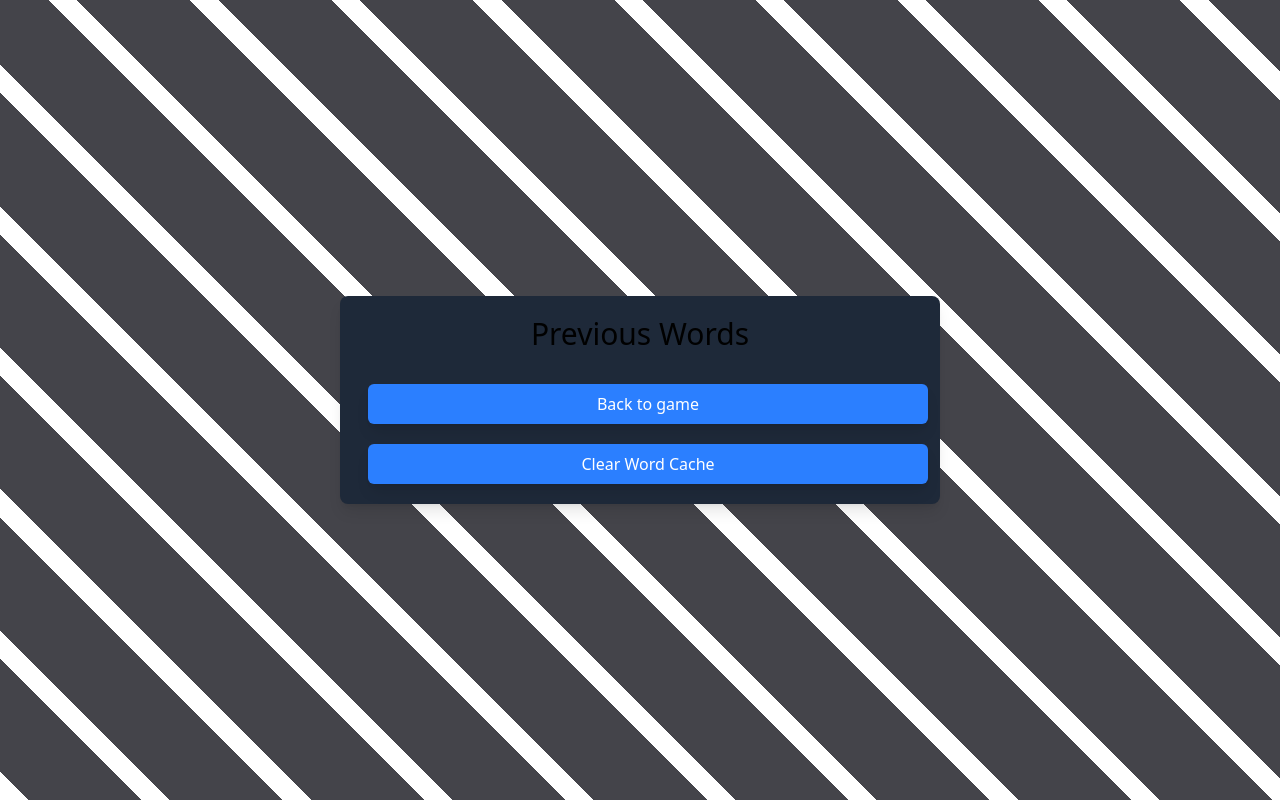
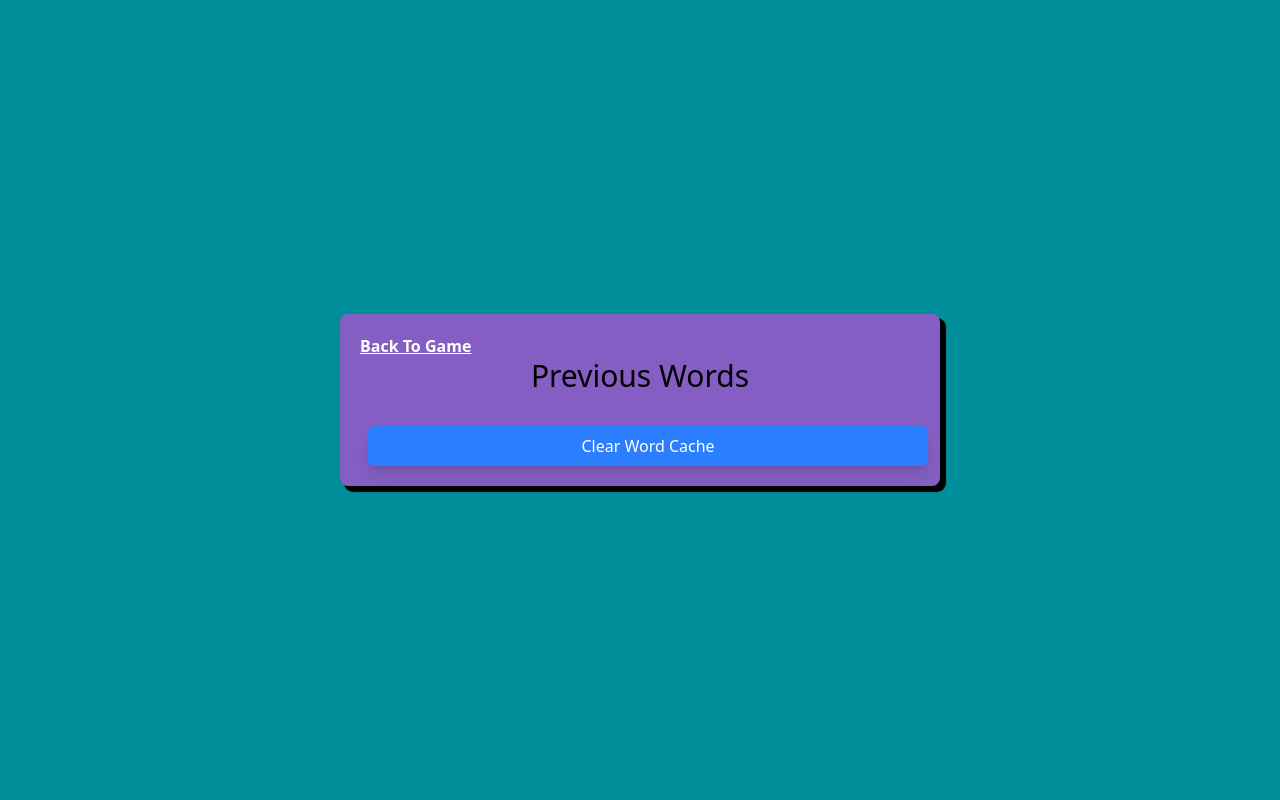
Before and after one commit to agriffi10/word-game-clone, a React (Vite) app: page / in a window 1280 px wide. Both pictures are taken after a click on the button "View Finished Words". Built offline with nearby package versions, Linux system fonts and the light colour scheme.

Commit message:
introducing style

```diff
--- a/src/App.css
+++ b/src/App.css
@@ -1,4 +1,15 @@
 @import "tailwindcss";
+
+@theme {
+  --color-primary: #845ec2;
+  --color-secondary: #ff6f91;
+  --color-tertiary: #008f7a;
+  --color-accent: #008e9b;
+  --color-invalid: #b0a8b9;
+  --color-found: #f9f871;
+  --color-correct: #00c9a7;
+  --shadow-thick: 5px 5px 1px 1px black;
+}
 
 main {
   display: flex;
@@ -10,11 +21,7 @@
   max-width: 800px;
   margin: auto;
 }
-.letter-columns {
-  background-color: #44444a;
-  opacity: 1;
-  background: repeating-linear-gradient( 45deg, #ffffff, #ffffff 20px, #44444a 20px, #44444a 100px );
-}
+
 
 .stage {
   position: relative;
--- a/src/App.tsx
+++ b/src/App.tsx
@@ -9,6 +9,7 @@
 import { Guess, WordData } from "./typing/components/AppTypes";
 import { GameViewState } from "./typing/enums/ViewStates";
 import PreviousBoard from "./components/previous/previous-board/PreviousBoard";
+import LinkButton from "./components/buttons/LinkButton";
 
 function App() {
   const [hasFinished, setHasFinished] = useState(false);
@@ -173,11 +174,18 @@
   }, []);
 
   return (
-    <div className="letter-columns flex h-screen w-screen items-center justify-center p-5 text-center">
+    <div className="bg-accent flex h-screen w-screen items-center justify-center p-5 text-center">
       <main className="mx-auto w-full max-w-[800px]">
-        <div className="mx-auto w-full max-w-[600px] overflow-hidden rounded-lg bg-gray-800 p-5 shadow-lg">
+        <div className="bg-primary shadow-thick mx-auto w-full max-w-[600px] overflow-hidden rounded-lg p-5">
           <div className="stage">
             <div className={`scene ${getGameBoardStyle()}`}>
+              <div className="w-full text-right">
+                <LinkButton
+                  viewState={GameViewState.PREVIOUS}
+                  callback={updateViewState}>
+                  View Finished Words
+                </LinkButton>
+              </div>
               <GameBoard
                 currentRowIdx={currentRow}
                 currentGuess={currentGuess}
@@ -192,22 +200,17 @@
                 currentWord={currentWord.word}
                 currentGuess={currentGuess}
               />
-              <button
-                type="button"
-                className="mx-2 mt-5 w-full rounded-md bg-blue-500 px-4 py-2 text-white shadow-lg transition-transform active:scale-x-75"
-                onClick={() => updateViewState(GameViewState.PREVIOUS)}>
-                View Finished Words
-              </button>
             </div>
             <div className={`scene ${getPreviousBoardStyle()}`}>
+              <div className="w-full text-left">
+                <LinkButton
+                  viewState={GameViewState.GAME}
+                  callback={updateViewState}>
+                  Back To Game
+                </LinkButton>
+              </div>
               <h2 className="mb-3 text-3xl">Previous Words</h2>
               <PreviousBoard wordList={wordsList} />
-              <button
-                type="button"
-                className="mx-2 mt-5 w-full rounded-md bg-blue-500 px-4 py-2 text-white shadow-lg transition-transform active:scale-x-75"
-                onClick={() => updateViewState(GameViewState.GAME)}>
-                Back to game
-              </button>
             </div>
           </div>
           <button
--- /dev/null
+++ b/src/components/buttons/LinkButton.tsx
@@ -0,0 +1,18 @@
+import { GameViewState } from "../../typing/enums/ViewStates";
+
+type LinkButtonProps = {
+  children: React.ReactNode;
+  viewState: GameViewState;
+  callback: (view: GameViewState) => void;
+};
+
+export default function LinkButton({ children, viewState, callback }: LinkButtonProps) {
+  return (
+    <button
+      type="button"
+      className="font-bold text-white underline"
+      onClick={() => callback(viewState)}>
+      {children}
+    </button>
+  );
+}
--- a/src/components/game-board/GameBoard.tsx
+++ b/src/components/game-board/GameBoard.tsx
@@ -90,7 +90,7 @@
   }, [currentWord]);
 
   return (
-    <div className="mx-auto flex w-full max-w-[500px] flex-wrap">
+    <div className="mx-auto flex w-full flex-wrap">
       {board.map((boardRow, arrIndex) => (
         <div
           key={arrIndex}
--- a/src/components/letter-box/LetterBoxBase.tsx
+++ b/src/components/letter-box/LetterBoxBase.tsx
@@ -3,7 +3,7 @@
 export default function LetterBoxBase({ letter }: LetterBoxBaseProps) {
   return (
     <div
-      className={`relative mx-1 aspect-square flex-auto p-3 transition-colors duration-700 ${letter.style}`}>
+      className={`shadow-thick relative mx-1 mb-1 aspect-square flex-auto p-3 transition-colors duration-700 ${letter.style}`}>
       <div className="absolute top-0.5 right-0.5 bottom-0.5 left-0.5 text-white">
         <span className="text-[45px]">{letter.key.toUpperCase()}</span>
       </div>
--- a/src/components/virtual-keyboard/VirtualKeyboard.tsx
+++ b/src/components/virtual-keyboard/VirtualKeyboard.tsx
@@ -67,7 +67,7 @@
             <button
               key={keyObj.key}
               type="button"
-              className={`mx-1 my-1 h-10 w-10 transform cursor-pointer rounded-md border-white bg-gray-200 text-gray-900 shadow-lg transition-transform outline-none focus:ring-4 active:scale-x-75 ${keyObj.style}`}
+              className={`shadow-thick mx-1 my-1 h-10 w-10 transform cursor-pointer rounded-md bg-gray-200 text-gray-900 ${keyObj.style}`}
               onClick={() => keyboardClick(keyObj)}>
               {keyObj.key.toUpperCase()}
             </button>
--- a/src/typing/enums/GameStyles.ts
+++ b/src/typing/enums/GameStyles.ts
@@ -1,5 +1,5 @@
 export enum GameStyles {
-  NOT_IN_WORD = "bg-gray-500",
-  IN_WORD = "bg-yellow-500 text-white",
-  IN_POSITION = "bg-green-500 text-white",
+  NOT_IN_WORD = "bg-invalid",
+  IN_WORD = "bg-found",
+  IN_POSITION = "bg-correct",
 }
```
